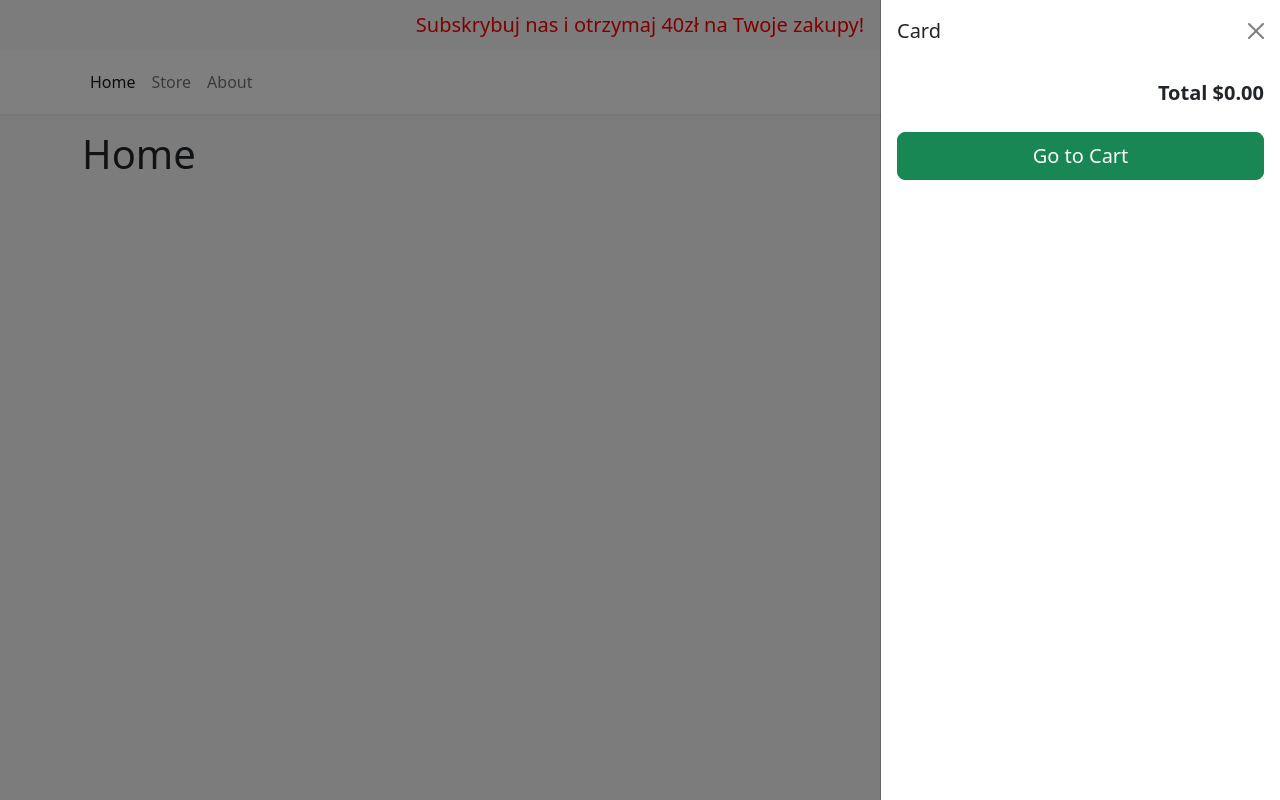
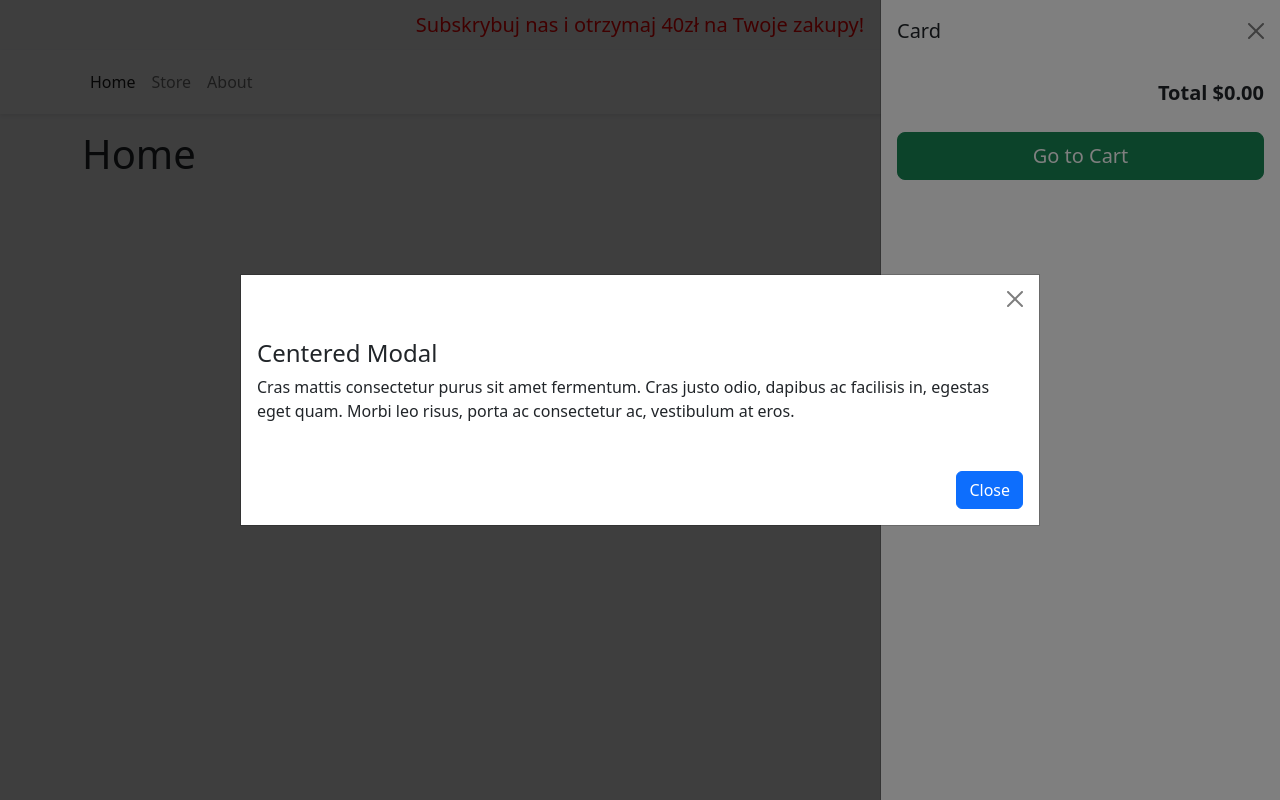
Before and after one commit to cwiklikwojciech/ShoppingCart, a React (Vite) app: page / in a window 1280 px wide. Built offline with nearby package versions, Linux system fonts and the light colour scheme.

Commit message:
[Main] - Add Taildwind to project, start work on modal

```diff
--- a/package.json
+++ b/package.json
@@ -9,16 +9,22 @@
     "preview": "vite preview"
   },
   "dependencies": {
+    "@headlessui/react": "^1.7.4",
     "bootstrap": "^5.2.2",
     "react": "^18.2.0",
     "react-bootstrap": "^2.5.0",
     "react-dom": "^18.2.0",
+    "react-icons": "^4.6.0",
+    "react-modal": "^3.16.1",
     "react-router-dom": "^6.4.2"
   },
   "devDependencies": {
     "@types/react": "^18.0.17",
     "@types/react-dom": "^18.0.6",
     "@vitejs/plugin-react": "^2.1.0",
+    "autoprefixer": "^10.4.13",
+    "postcss": "^8.4.18",
+    "tailwindcss": "^3.2.2",
     "typescript": "^4.6.4",
     "vite": "^3.1.0"
   }
--- /dev/null
+++ b/postcss.config.cjs
@@ -0,0 +1,6 @@
+module.exports = {
+  plugins: {
+    tailwindcss: {},
+    autoprefixer: {},
+  },
+}
--- a/src/App.tsx
+++ b/src/App.tsx
@@ -9,10 +9,8 @@ import { Navbar } from './components/Navbar';
 import Cart from "./pages/Cart";
 import { InfoBar } from "./components/InfoBar";
 import ProductPage from "./pages/ProductPage";
-// import {useLocation} from 'react-router-dom';
 
 function App() {
-  // const location = useLocation()!;
   return (
     <ShoppingCardProvider>
     <InfoBar/>
--- a/src/components/InfoBar.tsx
+++ b/src/components/InfoBar.tsx
@@ -1,7 +1,20 @@
+import { useState } from "react";
+import {Example} from './Modal/Modal'
+
 export function InfoBar (){
+    const [togglePopup, setTogglePopup] = useState(true);
+    const changeTogglePopup = () => setTogglePopup(!togglePopup);
+
     return (
-       <div className="text-center" style={{padding:"10px", fontSize: "1.25rem", color:"red"}}>
-            Subskrybuj nas i otrzymaj 40zł na Twoje zakupy!
-       </div>
+        <>
+        <div className="text-center" style={{padding:"10px", fontSize: "1.25rem", color:"red"}} onClick={() => setTogglePopup(!togglePopup)}>
+                Subskrybuj nas i otrzymaj 40zł na Twoje zakupy!
+        </div>
+
+
+        {togglePopup ? (
+            <Example show={togglePopup} onHide={changeTogglePopup} />
+        ): null}
+       </>
    )
 }
--- /dev/null
+++ b/src/components/Modal/Modal.css
@@ -0,0 +1,9 @@
+.modal-content{
+    border-radius: 0!important;
+}
+.modal-header{
+    border-bottom: 0!important;
+}
+.modal-footer{
+    border-top: 0!important;
+}
--- /dev/null
+++ b/src/components/Modal/Modal.tsx
@@ -0,0 +1,30 @@
+import Button from 'react-bootstrap/Button';
+import Modal from 'react-bootstrap/Modal';
+import "./Modal.css";
+
+export function Example (props) {
+    console.log(props);
+    return (
+        <Modal
+          {...props}
+          size="lg"
+          aria-labelledby="contained-modal-title-vcenter"
+          centered
+        >
+
+          <Modal.Header closeButton />
+          <Modal.Body>
+            <h4>Centered Modal</h4>
+            <p>
+              Cras mattis consectetur purus sit amet fermentum. Cras justo odio,
+              dapibus ac facilisis in, egestas eget quam. Morbi leo risus, porta ac
+              consectetur ac, vestibulum at eros.
+            </p>
+          </Modal.Body>
+          <Modal.Footer>
+            <Button onClick={props.onHide}>Close</Button>
+          </Modal.Footer>
+
+        </Modal>
+      );
+}
--- /dev/null
+++ b/src/index.css
@@ -0,0 +1,3 @@
+@tailwind base;
+@tailwind components;
+@tailwind utilities;
```
Also changed, not shown: tailwind.config.cjs (added, +11 -0 lines), 1 other file (tests, documents, lock files or other folders).
